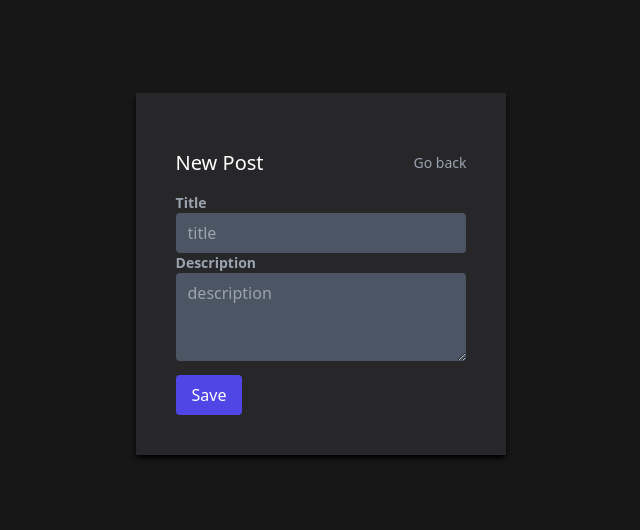
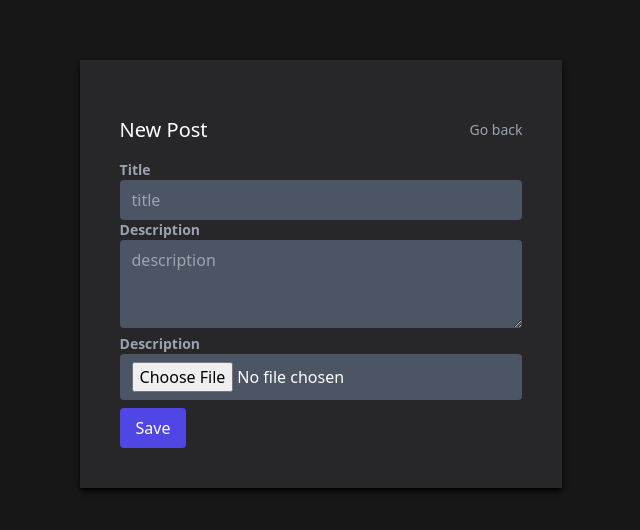
Before and after one commit to ElDev1/images-post-crud, a React (Create React App) app in the folder client/: page /new in a window 1280 px wide. Shown: the part 126-656 px from the top of the page, without its empty margins (319-959 px from the left). Built offline with nearby package versions, Linux system fonts and the light colour scheme; no server answers.

Commit message:
upload image

```diff
--- a/client/src/api/post.js
+++ b/client/src/api/post.js
@@ -2,7 +2,19 @@ import axios from 'axios'
 
 export const getPostRequest = async () => await axios.get('/posts')
 
-export const createPostRequest = async (post) => await axios.post('/posts', post)
+export const createPostRequest = async (post) => {
+    const form = new FormData()
+
+    for(let key in post) {
+        form.append(key, post[key])
+    }
+
+    return await axios.post('/posts', form, {
+        headers: {
+            "Content-Type:": "multipart/form-data"
+        }
+    })
+}
 
 export const deletePostRequest = async (id) => await axios.delete('/posts/' + id)
 
--- a/client/src/pages/PostForm.js
+++ b/client/src/pages/PostForm.js
@@ -12,7 +12,8 @@ export const PostForm = () => {
   const params = useParams()
   const [post, setPost] = useState({
     title: '',
-    description: ''
+    description: '',
+    image: null,
   })
 
   useEffect(() => {
@@ -22,7 +23,7 @@ export const PostForm = () => {
         setPost(post)
       }
     })()
-  },[])
+  },[params.id])
 
   return (
     <div className='flex items-center justify-center'>
@@ -36,7 +37,8 @@ export const PostForm = () => {
         <Formik initialValues={post}
         validationSchema={Yup.object({
           title: Yup.string().required('title is required'),
-          description: Yup.string().required('description is required')
+          description: Yup.string().required('description is required'),
+
         })}
         onSubmit={async (values, actions) => {
 
@@ -50,7 +52,7 @@ export const PostForm = () => {
         }}
         enableReinitialize
         >
-          {({ handleSubmit }) => (
+          {({ handleSubmit, setFieldValue }) => (
             <Form onSubmit={handleSubmit}>
               <label htmlFor='title' className='text-sm block font-bold text-gray-400 '>Title</label>
               <Field name="title" placeholder="title" className='px-3 py-2 focus:outline-none rounded bg-gray-600 text-white w-full ' />
@@ -58,6 +60,8 @@ export const PostForm = () => {
               <label htmlFor='description' className='text-sm block font-bold text-gray-400 '>Description</label>
               <Field component="textarea" rows={3} name="description" placeholder="description" className='px-3 py-2 focus:outline-none rounded bg-gray-600 text-white w-full '/>
               <ErrorMessage component='p' className='text-red-400 text-sm' name='description' />
+              <label htmlFor='description' className='text-sm block font-bold text-gray-400 '>Description</label>
+              <input type="file" onChange={(e) => setFieldValue('image',e.target.files[0])} name='image' className='px-3 py-2 focus:outline-none rounded bg-gray-600 text-white w-full'/>
               <button type="submit" className='bg-indigo-600 hover:bg-indigo-500 px-4 py-2 rounded mt-2 text-white focus:outline-none disabled:bg-indigo-400'>Save</button>
             </Form>
           )}
```
